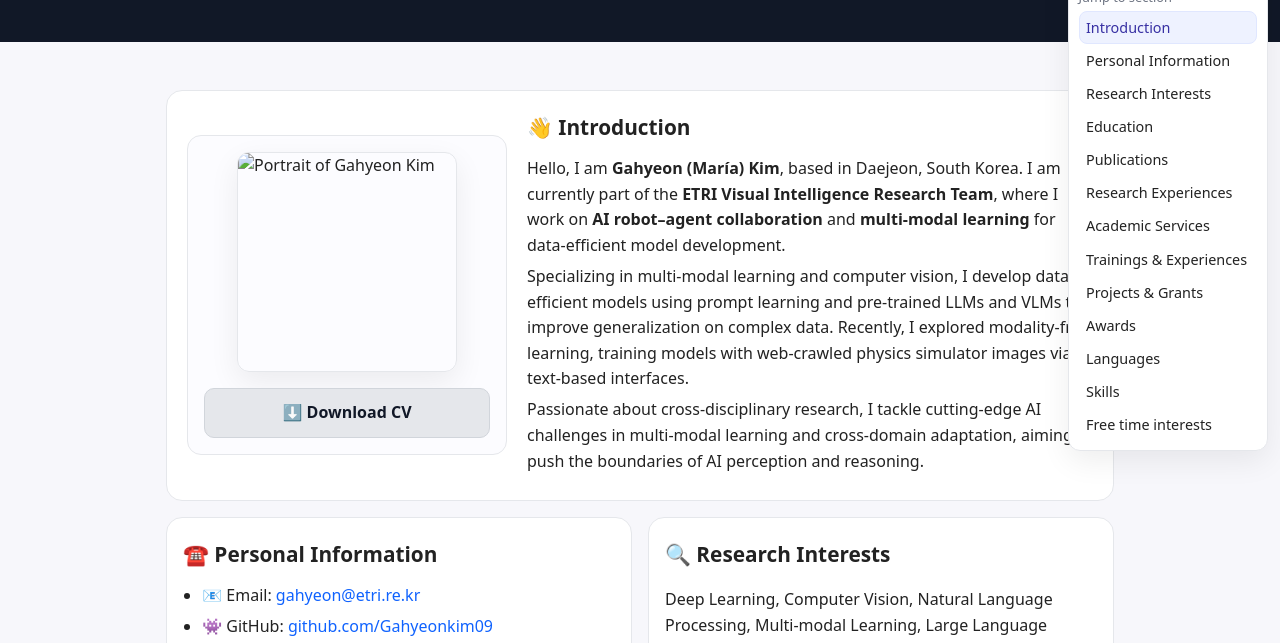
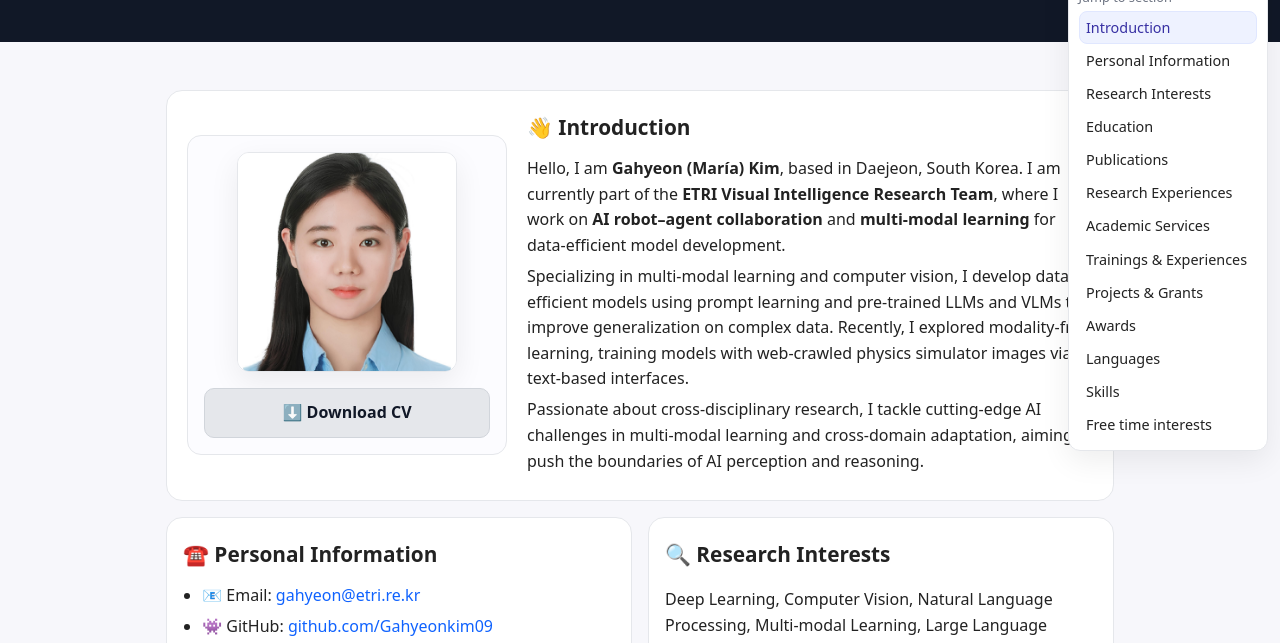
Before and after one commit to Gahyeonkim09/gahyeonkim09.github.io, a plain HTML site: page index.html in a window 1280 px wide. Shown: the part 137-780 px from the top of the page. Drawn offline with Linux system fonts and the light colour scheme.

Commit message:
Update index.html

```diff
--- a/index.html
+++ b/index.html
@@ -162,7 +162,7 @@
                1) index.html 과 같은 위치에 images 폴더 생성
                2) 업로드한 jpg 파일을 images/profile.jpg 로 저장
                3) 파일명이 다르면 아래 src 경로만 바꾸기 -->
-          <img class="avatar" src="images/profile.jpg" alt="Portrait of Gahyeon Kim" loading="lazy" />
+          <img class="avatar" src="IMG_4224.JPG" alt="Portrait of Gahyeon Kim" loading="lazy" />
           <a class="btn" href="cv.pdf" download>⬇️ Download CV</a>
         </div>
         <div class="profile-right">
```
